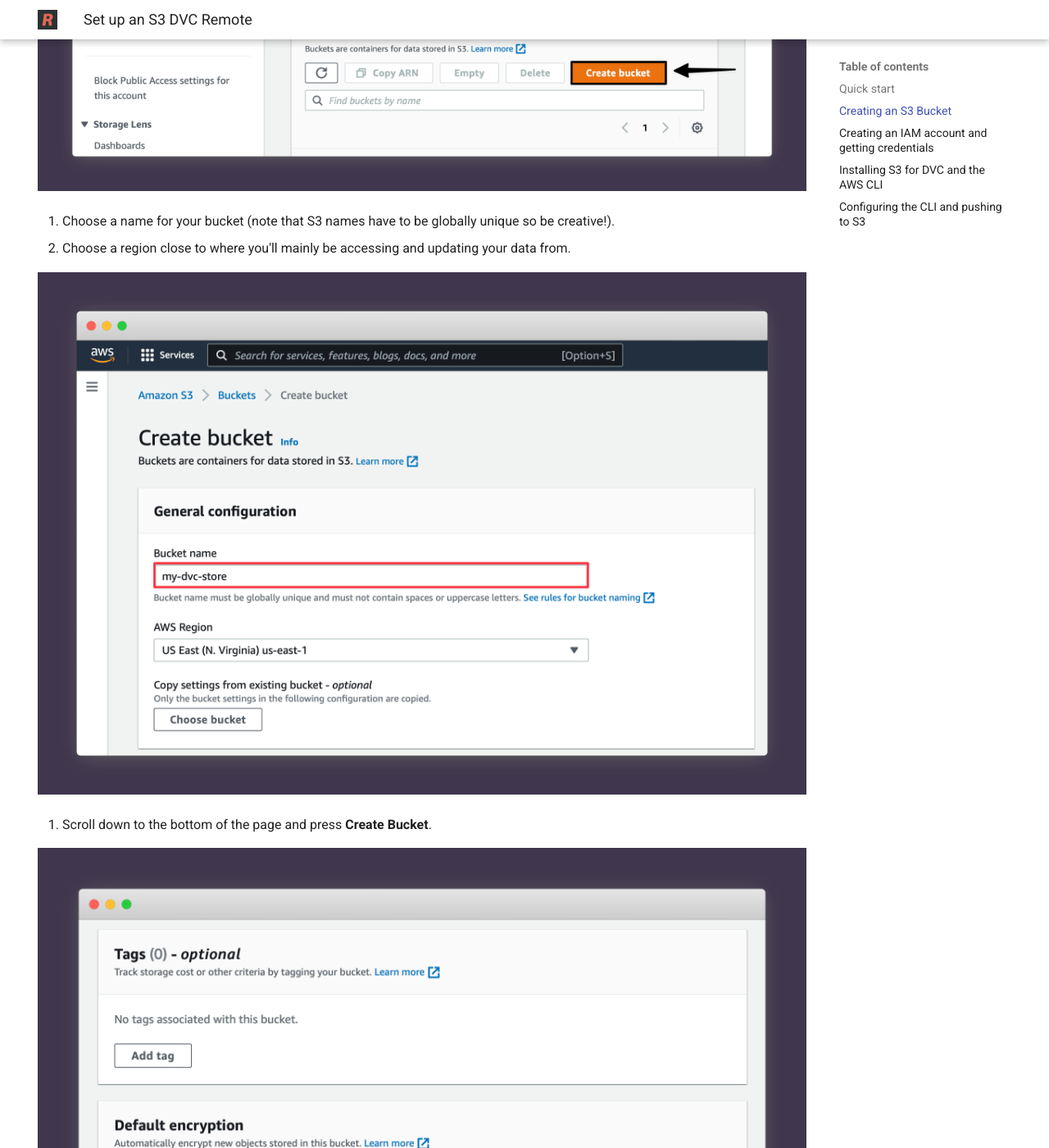
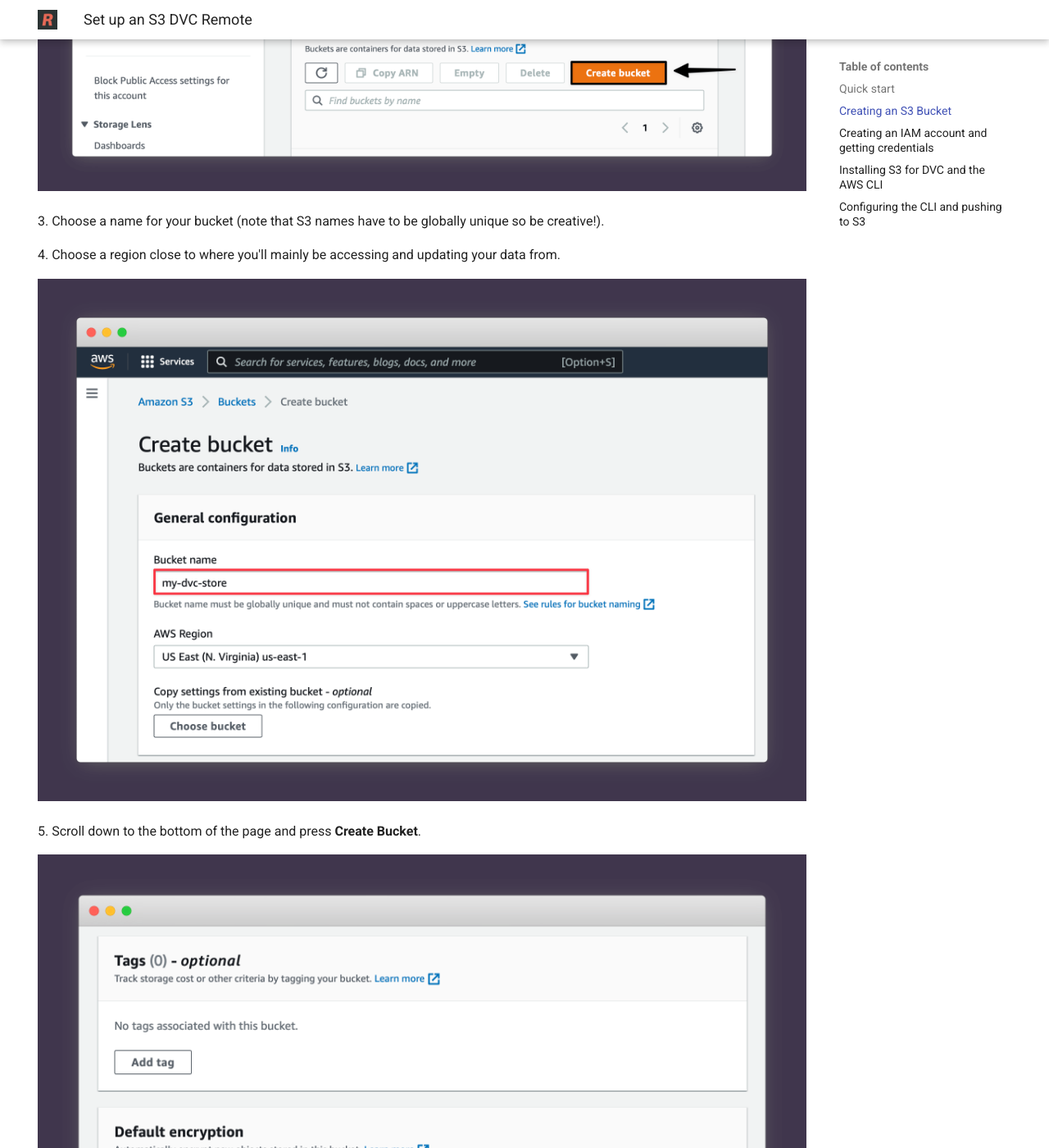
Before and after one commit to ritza-co/internal-articles, an MkDocs documentation site: the page built from docs/dvc-s3-set-up-s3-as-dvc-remote.md, in a window 1280 px wide and 1400 px high, scrolled down 1830 px. Shown: the whole window at 82% size. Built offline with MkDocs 1.6.1 and Material for MkDocs 9.7.7, drawn with Linux system fonts in a browser that asks for light colours; some of the changed text lies outside the part shown.

Commit message:
fix numbering

```diff
--- a/docs/dvc-s3-set-up-s3-as-dvc-remote.md
+++ b/docs/dvc-s3-set-up-s3-as-dvc-remote.md
@@ -40,22 +40,23 @@
 
 Create a new bucket by logging into your AWS console. Then:
 
-1. Navigate to the main S3 page.
+1\. Navigate to the main S3 page.
 
 ![Open S3](assets/dvc-s3-set-up-s3-as-dvc-remote/dvc-s3-navigate-s3.png)
 
-2. Press **Create Bucket**.
+2\. Press **Create Bucket**.
 
 ![Press Create Bucket](assets/dvc-s3-set-up-s3-as-dvc-remote/dvc-s3-create-bucket.png)
 
-3. Choose a name for your bucket (note that S3 names have to be globally unique
+3\. Choose a name for your bucket (note that S3 names have to be globally unique
    so be creative!).
-1. Choose a region close to where you'll mainly be accessing and updating your
+
+4\. Choose a region close to where you'll mainly be accessing and updating your
    data from.
 
 ![Name your bucket and choose a region](assets/dvc-s3-set-up-s3-as-dvc-remote/dvc-s3-name-bucket.png)
 
-5. Scroll down to the bottom of the page and press **Create Bucket**.
+5\. Scroll down to the bottom of the page and press **Create Bucket**.
 
 ![Create Bucket confirm](assets/dvc-s3-set-up-s3-as-dvc-remote/dvc-s3-create-bucket-confirm.png)
 
@@ -69,23 +70,23 @@
 user that only has access to the single S3 bucket you want to use as a DVC
 remote, and use credentials for that. To achieve this:
 
-1. Navigate to the main IAM page.
+1\. Navigate to the main IAM page.
 
 ![](assets/dvc-s3-set-up-s3-as-dvc-remote/dvc-s3-navigate-iam.png)
 
-2. Press **Add Users**.
+2\. Press **Add Users**.
 
 ![](assets/dvc-s3-set-up-s3-as-dvc-remote/dvc-s3-add-users.png)
 
-3. Name your User something like "dvcuser" and press **Next: Permissions**.
+3\. Name your User something like "dvcuser" and press **Next: Permissions**.
 
 ![](assets/dvc-s3-set-up-s3-as-dvc-remote/dvc-s3-name-user.png)
 
-4. Choose **Attach existing policies directly** and press **Create policy**.
+4\. Choose **Attach existing policies directly** and press **Create policy**.
 
 ![](assets/dvc-s3-set-up-s3-as-dvc-remote/dvc-s3-attach-policy.png)
 
-5. Select the **JSON** tab and paste the following policy. Note the **two**
+5\. Select the **JSON** tab and paste the following policy. Note the **two**
    places where you need to substitute the bucket name you created earlier
    (we're using `my-dvc-store` in this example).
 
@@ -111,11 +112,11 @@
 
 ![](assets/dvc-s3-set-up-s3-as-dvc-remote/dvc-s3-write-custom-policy.png)
 
-6. Select **Next: Review**.
+6\. Select **Next: Review**.
 
 ![](assets/dvc-s3-set-up-s3-as-dvc-remote/dvc-s3-review-policy.png)
 
-7. Give your policy a name like "AllowFullAccessMyDVCStore" and add a
+7\. Give your policy a name like "AllowFullAccessMyDVCStore" and add a
    description to help you remember what it's for. Then press **Create policy**.
 
 ![](assets/dvc-s3-set-up-s3-as-dvc-remote/dvc-s3-name-describe-policy.png)
@@ -126,15 +127,15 @@
 
 ![](assets/dvc-s3-set-up-s3-as-dvc-remote/dvc-s3-search-policy.png)
 
-8. Press **Next: Review**.
+8\. Press **Next: Review**.
 
 ![](assets/dvc-s3-set-up-s3-as-dvc-remote/dvc-s3-review-user.png)
 
-9. Press **Create User**.
+9\. Press **Create User**.
 
 ![](assets/dvc-s3-set-up-s3-as-dvc-remote/dvc-s3-create-user-confirm.png)
 
-10. Reveal the generated secret key and save both the access key and secret key
+10\. Reveal the generated secret key and save both the access key and secret key
     somewhere secure like your password manager (you won't be able to view your
     secret key from AWS again after this stage).
 
```
Also changed, not shown: 1 other file.
